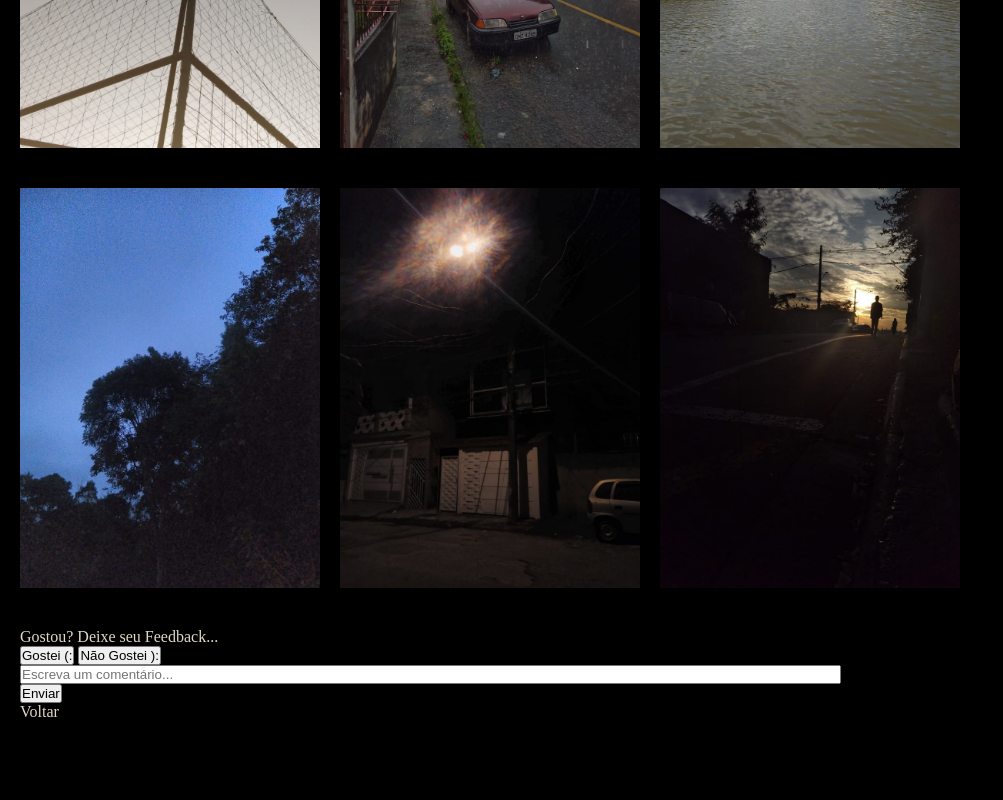
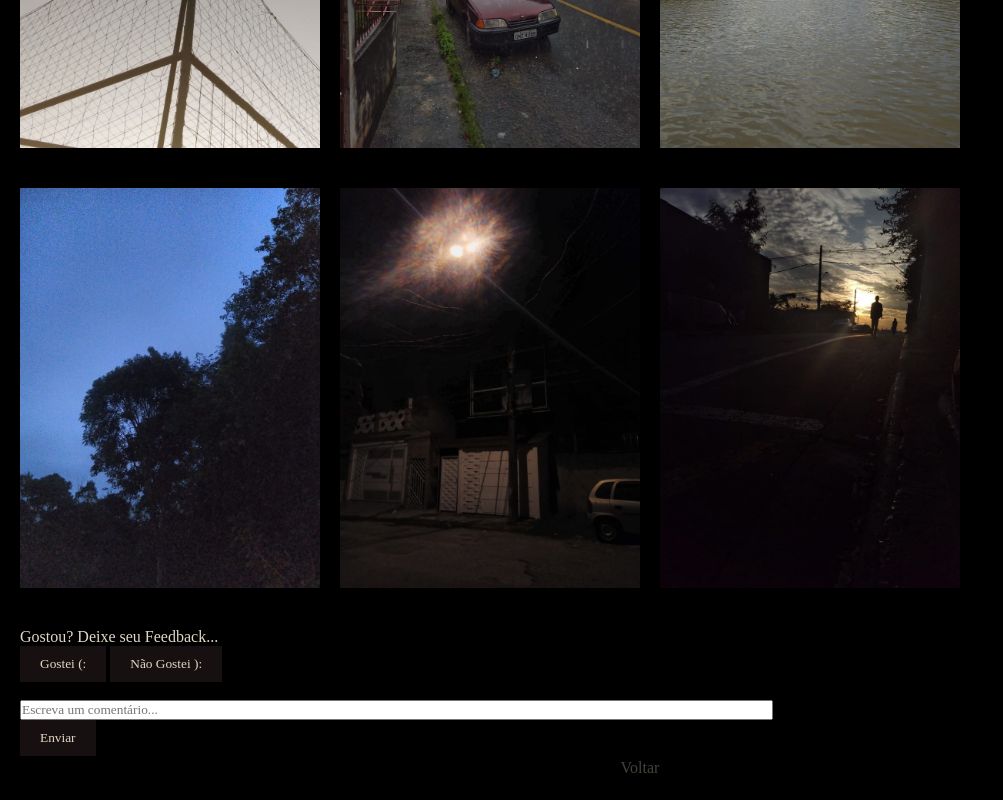
Before and after one commit to Arthurrodriguesvar/Projeto1arthurstuff, a plain HTML site: page fotografia.html in a window 1280 px wide. Shown: the part 393-1193 px from the top of the page, without its empty margins (0-1003 px from the left). Before the commit the page ends 1134 px from the top, so only its background shows below. Drawn offline with Linux system fonts and the light colour scheme.

Commit message:
Mudei a font e o design dos botões

```diff
--- a/css/estilo.css
+++ b/css/estilo.css
@@ -2,6 +2,7 @@
     margin: 0;
     padding: 0;
     box-sizing: border-box;
+    font-family: 'Rustery Mirages Regular';
 }
 
 
@@ -10,7 +11,7 @@
 body {
     background-color: black;
     color: #E1D8C4;
-    font-family: 'aluviondisplay';
+
 }
 
 nav {
@@ -33,9 +34,27 @@ nav {
 .text {
     padding: 20px;
 
+
 }
 
+button {
+    background-color: #161010;
+    color: #E1D8C4;
+    padding: 10px 20px;
+    border: 10px;
+    text-decoration: none;
+    cursor: pointer;
+}
+
+
+
 a {
+    display: flex;
+    justify-content: center;
     text-decoration: none;
     color: #E1D8C4;
+    background-color: #000000;
+    padding: 3px;
+    opacity: 0.3;
+
 }
--- a/css/style.css
+++ b/css/style.css
@@ -2,13 +2,14 @@
     margin: 0;
     padding: 0;
     box-sizing: border-box;
+    font-family: 'Rustery Mirages Regular';
 }
 
 
 body {
     background-color: black;
     color:#E1D8C4;
-    font-family: 'aluviondisplay';
+
 
 }
 
--- a/fotografia.html
+++ b/fotografia.html
@@ -30,12 +30,16 @@
     </section>
 
     <div class="text">
+        <div class="btn">
         <p>Gostou? Deixe seu Feedback...</p>
         <button onclick="alert('Obrigado Pela Curtida!')">Gostei  (:</button>
         <button onclick="alert('Obrigado Mesmo Assim!')">Não Gostei  ):</button>
+    </div>
+    <div class="coment">
         <label for=""></label><br>
         <input id="Comentario" type="text" placeholder="Escreva um comentário..." size="100"><br>
         <button onclick="Feedback()">Enviar</button><br>
+    </div>
         <a href="./index.html">Voltar</a>
     </div>
         <script src="./js/index.js"></script>
```
Also changed, not shown: index.html (+1 -1 lines).
